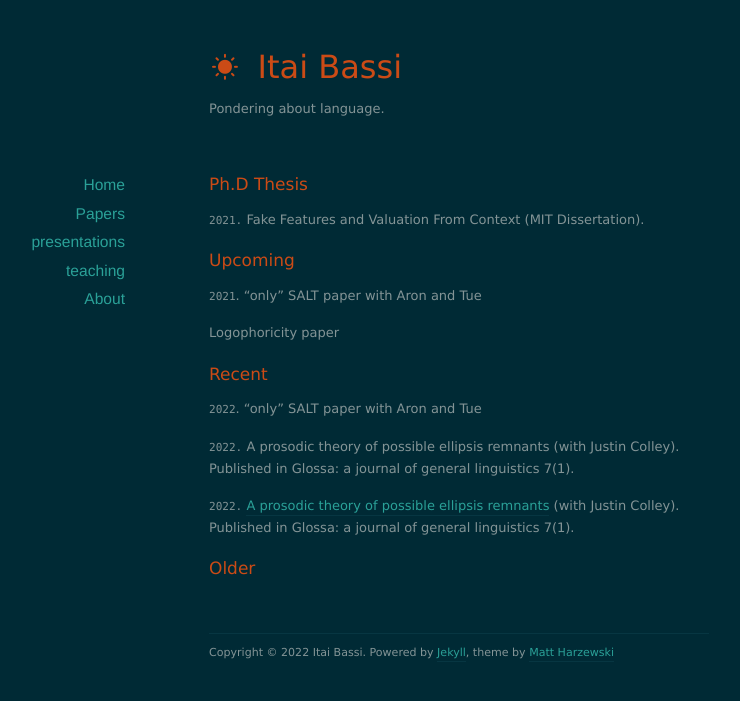
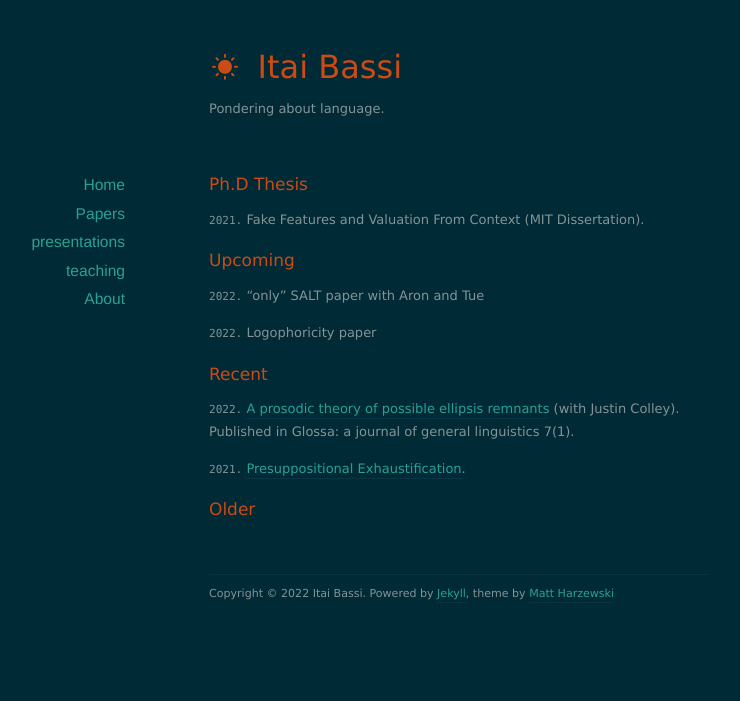
Before and after one commit to itaibassi/itaibassi.github.io, a Jekyll site: the page built from papers/index.markdown, in a window 1280 px wide. Shown: the top 701 px of the page, without its empty margins (181-921 px from the left). Built offline with Jekyll 4.4.1, drawn with Linux system fonts in a browser that asks for light colours; nearby versions of some CDN libraries.

Commit message:
Update index.markdown

```diff
--- a/papers/index.markdown
+++ b/papers/index.markdown
@@ -13,22 +13,17 @@ title: Papers
 # Upcoming
 
 
+`2022.` "only" SALT paper with Aron and Tue
 
 
-`2021`. "only" SALT paper with Aron and Tue
-
-
-Logophoricity paper
+`2022.` Logophoricity paper
 
 
 # Recent
 
-`2022`. "only" SALT paper with Aron and Tue
-
-
-`2022.` A prosodic theory of possible ellipsis remnants (with Justin Colley). Published in Glossa: a journal of general linguistics 7(1).
-
 
 `2022.` [A prosodic theory of possible ellipsis remnants](https://www.glossa-journal.org/article/id/5747/) (with Justin Colley). Published in Glossa: a journal of general linguistics 7(1).
 
+`2021.` [Presuppositional Exhaustification](https://semprag.org/index.php/sp/article/view/sp.14.11).
+
 # Older
```
